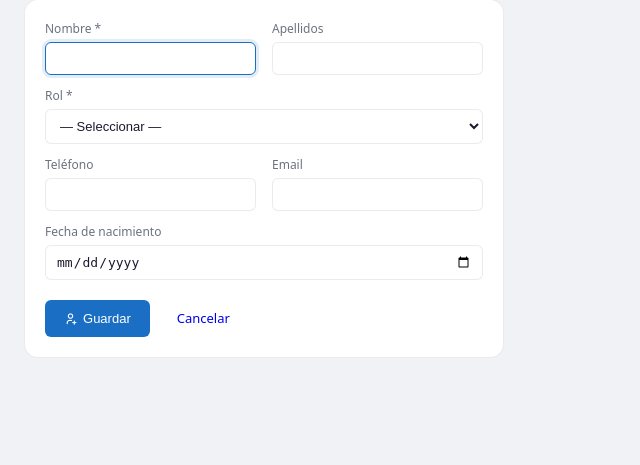
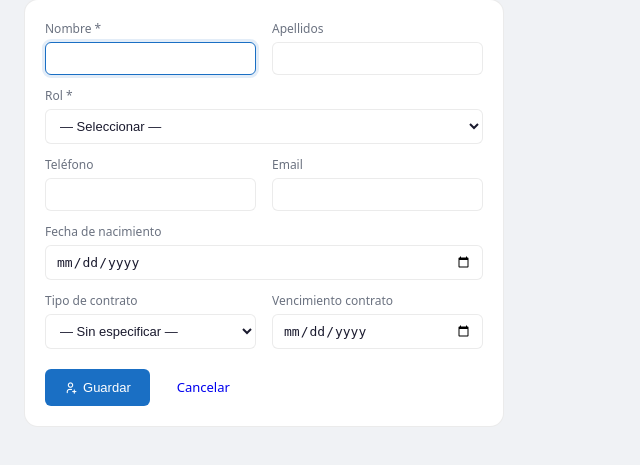
Before and after one commit to fvilpaz/auryapp, a Django app: page /personal/empleados/nuevo/ in a window 1280 px wide. Shown: the part 117-582 px from the top of the page, without its empty margins (0-640 px from the left). Run offline with Django 5.2, Linux system fonts and the light colour scheme.

Commit message:
Añadida gestión de contratos y fechas de vencimiento de empleados

```diff
--- a/personal/templates/personal/nuevo_empleado.html
+++ b/personal/templates/personal/nuevo_empleado.html
@@ -48,6 +48,22 @@
         <input type="date" name="fecha_nacimiento">
       </div>
 
+      <div class="bc-form-grid" style="margin-top:12px;">
+        <div class="bc-form-group">
+          <label>Tipo de contrato</label>
+          <select name="tipo_contrato">
+            <option value="">— Sin especificar —</option>
+            {% for value, label in contratos %}
+            <option value="{{ value }}">{{ label }}</option>
+            {% endfor %}
+          </select>
+        </div>
+        <div class="bc-form-group">
+          <label>Vencimiento contrato</label>
+          <input type="date" name="fecha_vencimiento">
+        </div>
+      </div>
+
       <div class="bc-btn-row" style="margin-top:20px;">
         <button type="submit" class="bc-btn bc-btn-primary">
           <i class="ti ti-user-plus"></i> Guardar
--- a/personal/views.py
+++ b/personal/views.py
@@ -69,11 +69,14 @@ def detalle_empleado(request, pk):
     empleado = get_object_or_404(Empleado, pk=pk)
     solicitudes = SolicitudAusencia.objects.filter(empleado=empleado).order_by('-fecha_inicio')
     todos_empleados = Empleado.objects.filter(activo=True).order_by('posicion', 'nombre')
+    hoy = timezone.now().date()
     context = {
         'empleado': empleado,
         'solicitudes': solicitudes,
         'tipos_solicitud': SolicitudAusencia.TIPO_CHOICES,
         'todos_empleados': todos_empleados,
+        'hoy': hoy,
+        'en_30_dias': hoy + timedelta(days=30),
     }
     return render(request, 'personal/detalle_empleado.html', context)
 
@@ -85,18 +88,20 @@ def nuevo_empleado(request):
         telefono = request.POST.get('telefono', '').strip()
         email = request.POST.get('email', '').strip()
         fecha_nacimiento = request.POST.get('fecha_nacimiento') or None
+        tipo_contrato = request.POST.get('tipo_contrato', '')
+        fecha_vencimiento = request.POST.get('fecha_vencimiento') or None
         if nombre and rol:
             Empleado.objects.create(
-                nombre=nombre,
-                apellidos=apellidos,
-                rol=rol,
-                telefono=telefono,
-                email=email,
+                nombre=nombre, apellidos=apellidos, rol=rol,
+                telefono=telefono, email=email,
                 fecha_nacimiento=fecha_nacimiento,
+                tipo_contrato=tipo_contrato,
+                fecha_vencimiento=fecha_vencimiento,
             )
             return redirect('lista_empleados')
     return render(request, 'personal/nuevo_empleado.html', {
         'roles': Empleado.ROL_CHOICES,
+        'contratos': Empleado.CONTRATO_CHOICES,
     })
 
 def editar_empleado(request, pk):
@@ -108,12 +113,15 @@ def editar_empleado(request, pk):
         empleado.telefono = request.POST.get('telefono', '').strip()
         empleado.email = request.POST.get('email', '').strip()
         empleado.fecha_nacimiento = request.POST.get('fecha_nacimiento') or None
+        empleado.tipo_contrato = request.POST.get('tipo_contrato', '')
+        empleado.fecha_vencimiento = request.POST.get('fecha_vencimiento') or None
         if empleado.nombre and empleado.rol:
             empleado.save()
             return redirect('lista_empleados')
     return render(request, 'personal/editar_empleado.html', {
         'empleado': empleado,
         'roles': Empleado.ROL_CHOICES,
+        'contratos': Empleado.CONTRATO_CHOICES,
     })
 
 def guardar_turno(request):
```
Also changed, not shown: core/templates/core/dashboard.html (+17 -1 lines), core/views.py (+9 -0 lines), personal/models.py (+10 -0 lines), personal/templates/personal/detalle_empleado.html (+12 -0 lines), personal/templates/personal/editar_empleado.html (+16 -0 lines), db.sqlite3, personal/migrations/0004_empleado_fecha_vencimiento_empleado_tipo_contrato.py (added).
